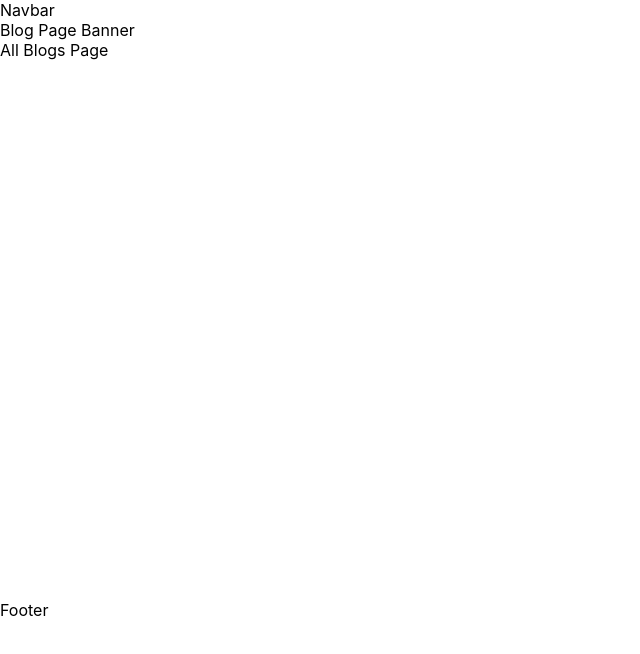
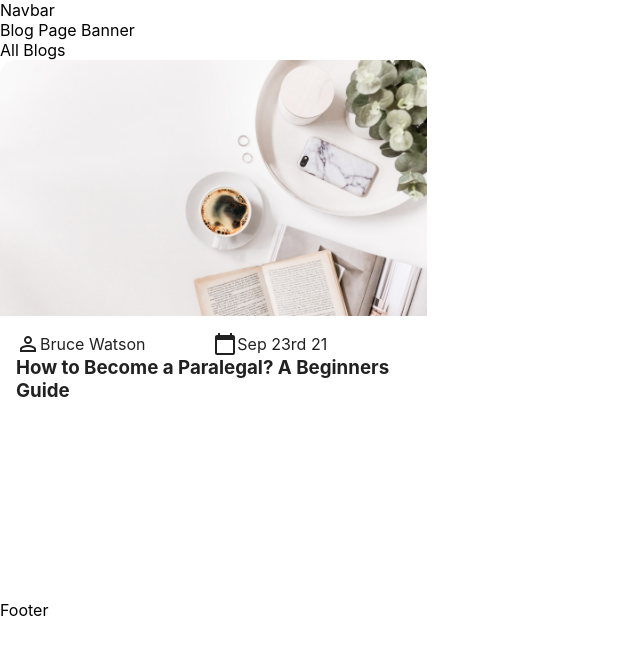
Before and after one commit to Foysal0076/next-lms-boilerplate, a Next.js app: page /blogs in a window 1280 px wide. Shown: the top 654 px of the page, without its empty margins (0-640 px from the left). Built offline with nearby package versions, Linux system fonts and the light colour scheme.

Commit message:
Blog Card

```diff
--- a/package.json
+++ b/package.json
@@ -9,6 +9,8 @@
     "lint": "next lint"
   },
   "dependencies": {
+    "@emotion/react": "^11.5.0",
+    "@emotion/styled": "^11.3.0",
     "@mui/icons-material": "^5.1.0",
     "@mui/material": "^5.1.0",
     "axios": "^0.24.0",
--- a/src/Components/Blog/AllBlogs/Blogs/AllBlogs.js
+++ b/src/Components/Blog/AllBlogs/Blogs/AllBlogs.js
@@ -1,9 +1,17 @@
+import { Grid } from '@mui/material'
 import React from 'react'
+import BlogCard from '../../../../shared/Cards/BlogCard/BlogCard'
 
 const AllBlogs = () => {
+
     return (
         <div>
-            All Blogs Page
+            All Blogs
+            <Grid container>
+                <Grid item xs={12} md={6} lg={4}>
+                    <BlogCard />
+                </Grid>
+            </Grid>
         </div>
     )
 }
--- /dev/null
+++ b/src/shared/Cards/BlogCard/BlogCard.js
@@ -0,0 +1,43 @@
+import { Grid, Paper, Typography } from '@mui/material'
+import React from 'react'
+import Link from 'next/link'
+import Image from 'next/image'
+import styles from './BlogCard.module.css'
+import PersonOutlineIcon from '@mui/icons-material/PersonOutline'
+import CalendarTodayIcon from '@mui/icons-material/CalendarToday'
+
+const BlogCard = () => {
+    return (
+        <Paper elevation={0} className={styles.cardContainer}>
+            <div className='image-container'>
+                <Image
+                    src='/assets/images/default-blog-image.jpg'
+                    alt='Blog Image'
+                    layout='fill'
+                    objectFit='cover'
+                    placeholder='blur'
+                    blurDataURL='/assets/images/default-blog-image.jpg'
+                    className={styles.image}
+                />
+            </div>
+            <Grid container direction='column' justifyContent='space-between' className={styles.cardContentContainer}>
+                <div>
+                    <Grid item container xs={12}>
+                        <Grid item xs={6} container alignItems='center'>
+                            <PersonOutlineIcon />
+                            <span>Bruce Watson</span>
+                        </Grid>
+                        <Grid item xs={6} container alignItems='center'>
+                            <CalendarTodayIcon />
+                            <span>Sep 23rd 21</span>
+                        </Grid>
+                    </Grid>
+                    <Typography component='h3' variant=''>How to Become a Paralegal? A Beginners Guide</Typography>
+                </div>
+            </Grid>
+
+        </Paper>
+    )
+}
+
+export default BlogCard
--- /dev/null
+++ b/src/shared/Cards/BlogCard/BlogCard.module.css
@@ -0,0 +1,14 @@
+.cardContainer {
+    width: 100%;
+    height: 100%;
+    border-radius: 1rem;
+}
+
+.image {
+    border-top-left-radius: 1rem;
+    border-top-right-radius: 1rem;
+}
+
+.cardContentContainer {
+    padding: 1rem;
+}
--- a/src/styles/globals.css
+++ b/src/styles/globals.css
@@ -14,3 +14,10 @@ a {
 * {
     box-sizing: border-box;
 }
+
+.image-container {
+    position: relative;
+    cursor: pointer;
+    width: 100%;
+    height: 16rem;
+}
```
Also changed, not shown: src/shared/Cards/BlogCard.js (deleted, +0 -11 lines), src/shared/Cards/CourseCard/CourseCard.js (renamed from src/shared/Cards/CourseCard.js), src/shared/Cards/CourseCard/CourseCard.module.css (added), 1 other file (tests, documents, lock files or other folders). Lines whose indentation alone changed are shown as unchanged.
